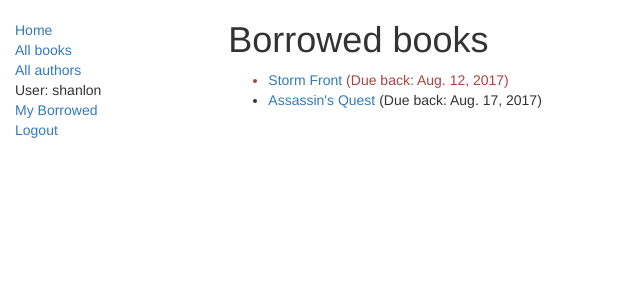
After one commit to SixStringsCoder/local_library, a Django app: a page that uses catalog/templates/base.html in a window 1280 px wide. The commit adds this page. Shown: the top 300 px of the page, without its empty margins (0-640 px from the left). Run offline with Django 3.2, Linux system fonts and the light colour scheme; a user stored in the database is signed in; data comes from the database, SQL or seed files in the repository; both versions use the stored data as it was after the commit; some libraries are stand-ins or nearby versions.

Commit message:
add Borrower Model,  OnLoan class-based view and bookinstanceBorrowed template

```diff
--- a/catalog/models.py
+++ b/catalog/models.py
@@ -1,6 +1,8 @@
 from django.db import models
+from django.contrib.auth.models import User
 from django.urls import reverse  # Used to generate URLs by reversing the URL patterns
 import uuid  # Required for unique book instances
+from datetime import date  #  to tell if a particular book instance is overdue
 
 # Create your models here.
 
@@ -89,6 +91,7 @@ class BookInstance(models.Model):
     imprint = models.CharField(max_length=200)
     due_back = models.DateField(null=True, blank=True)
     status = models.CharField(max_length=1, choices=LOAN_STATUS, blank=True, default='d', help_text='Book availability')
+    borrower = models.ForeignKey(User, on_delete=models.SET_NULL, null=True, blank=True)
 
     class Meta:
         ordering = ["due_back"]
@@ -99,6 +102,12 @@ class BookInstance(models.Model):
         """
 
         return f'{self.id}, {self.book.title}'
+
+    @property
+    def is_overdue(self):
+        if self.due_back and date.today() > self.due_back:
+            return True
+        return False
 
 
 class Author(models.Model):
--- a/catalog/templates/base.html
+++ b/catalog/templates/base.html
@@ -27,9 +27,10 @@
           <li><a href="{% url 'authors' %}">All authors</a></li>
       {% if user.is_authenticated %}
           <li>User: {{ user.get_username }}</li>
-          <li><a href="{% url 'logout'%}">Logout</a></li>
+          <li><a href="{% url 'my-borrowed' %}">My Borrowed</a></li>
+          <li><a href="{% url 'logout' %}">Logout</a></li>
        {% else %}
-          <li><a href="{% url 'login'%}?next={{request.path}}">Login</a></li>
+          <li><a href="{% url 'login' %}?next={{request.path}}">Login</a></li>
        {% endif %}
       </ul>
      {% endblock %}
--- /dev/null
+++ b/catalog/templates/catalog/bookinstance_list_borrowed_user.html
@@ -0,0 +1,21 @@
+{% extends 'base.html' %}
+
+{% block title %}<title>Borrowed Books</title>{% endblock %}
+
+
+{% block content %}
+    <h1>Borrowed books</h1>
+
+    {% if bookinstance_list %}
+    <ul>
+      {% for bookinst in bookinstance_list %}
+      <li class="{% if bookinst.is_overdue %}text-danger{% endif %}">
+        <a href="{% url 'book-detail' bookinst.book.pk %}">{{bookinst.book.title}}</a> (Due back: {{ bookinst.due_back }})
+      </li>
+      {% endfor %}
+    </ul>
+
+    {% else %}
+      <p><strong>{{ request.user }}</strong>, you have no books borrowed at this time.</p>
+    {% endif %}
+{% endblock %}
--- a/catalog/urls.py
+++ b/catalog/urls.py
@@ -1,6 +1,7 @@
 from django.conf.urls import url
 
-from .views import index, BookListView, BookDetailView, AuthorListView, AuthorDetailView
+from .views import (index, BookListView, BookDetailView, AuthorListView,
+                    AuthorDetailView, LoanedBooksByUserListView)
 
 
 urlpatterns = [
@@ -10,4 +11,5 @@ urlpatterns = [
     url(r'^book/(?P<pk>\d+)$', BookDetailView.as_view(), name='author-detail'),
     url(r'^authors/$', AuthorListView.as_view(), name='authors'),
     url(r'^author/(?P<pk>\d+)$', AuthorDetailView.as_view(), name='author-detail'),
+    url(r'^mybooks/$', LoanedBooksByUserListView.as_view(), name='my-borrowed'),
 ]
--- a/catalog/views.py
+++ b/catalog/views.py
@@ -62,3 +62,15 @@ class AuthorDetailView(LoginRequiredMixin, generic.DetailView):
     template_name = '../templates/catalog/author_detail.html'
     login_url = '/login/'
     redirect_field_name = 'redirect_to'
+
+
+class LoanedBooksByUserListView(LoginRequiredMixin, generic.ListView):
+    """
+    Generic class-based view listing books on loan to current user.
+    """
+    model = BookInstance
+    template_name = 'catalog/bookinstance_list_borrowed_user.html'
+    paginate_by = 10
+
+    def get_queryset(self):
+        return BookInstance.objects.filter(borrower=self.request.user).filter(status__exact='o').order_by('due_back')
```
Also changed, not shown: catalog/admin.py (+4 -4 lines), catalog/migrations/0003_auto_20170814_2135.py (added), db.sqlite3.
